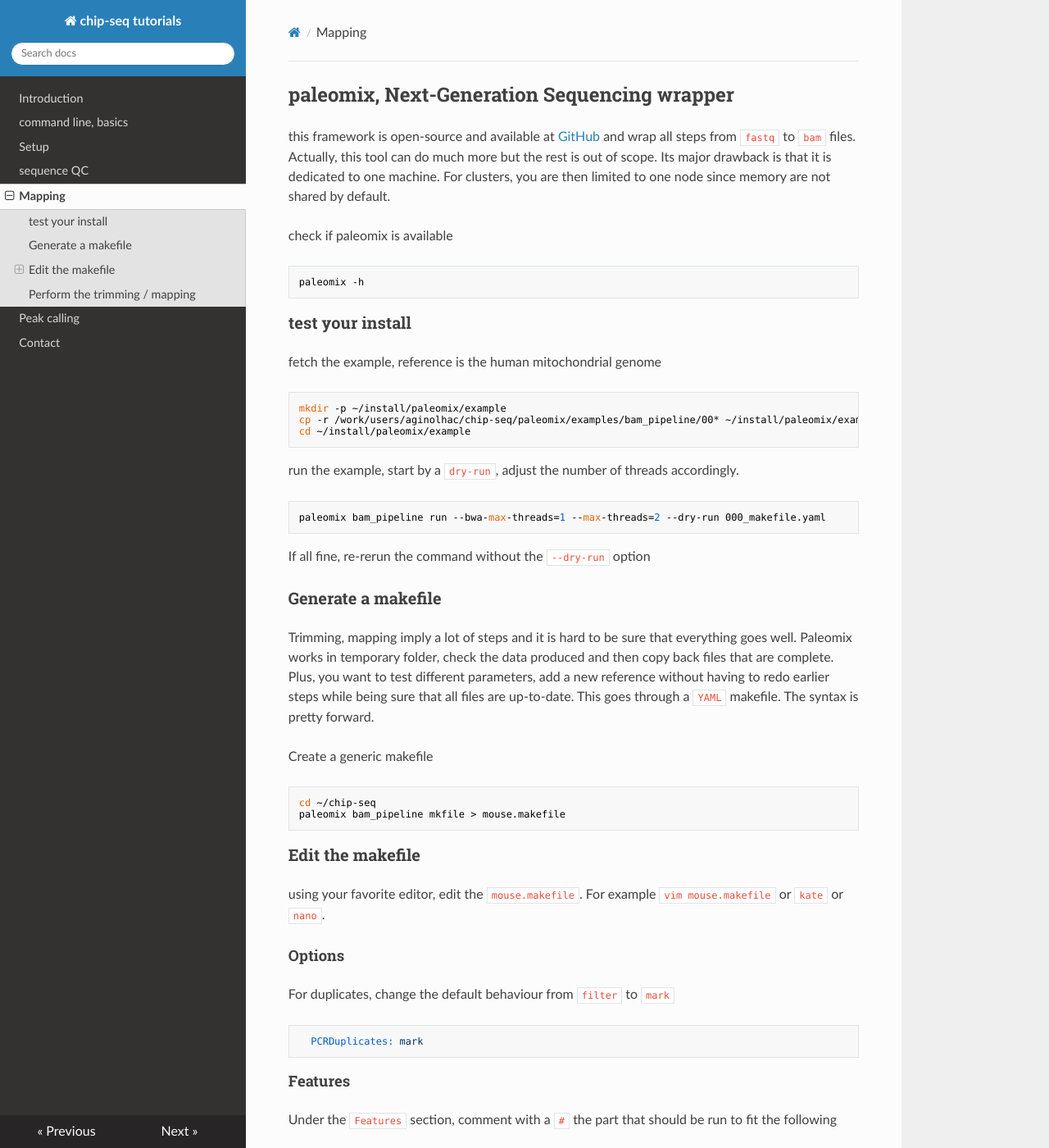
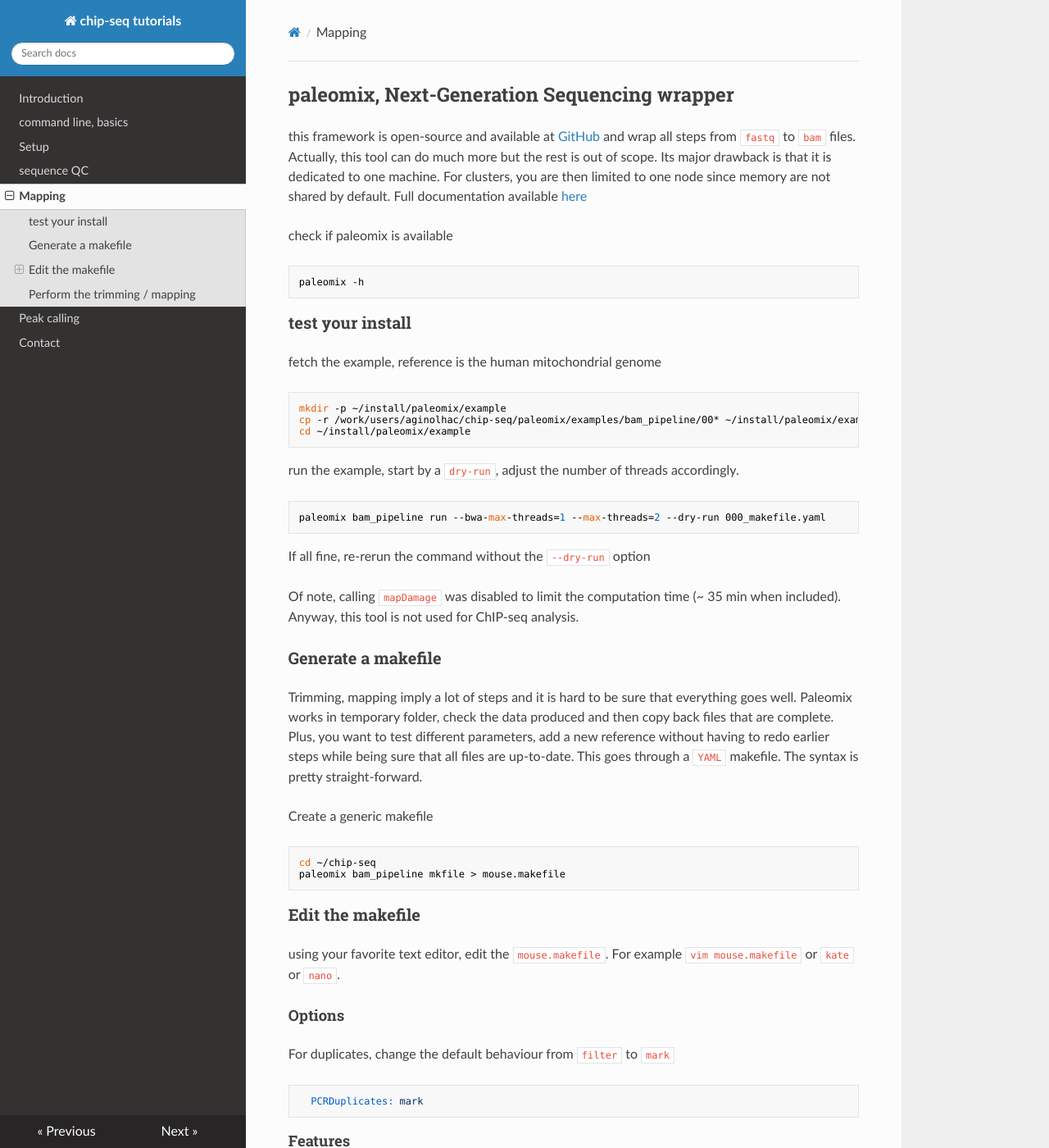
Before and after one commit to ginolhac/chip-seq, an MkDocs documentation site: the page built from docs/mapping.md, in a window 1280 px wide and 1400 px high. Shown: the whole window at 82% size. Built offline with MkDocs 1.6.1, drawn with Linux system fonts in a browser that asks for light colours; nearby versions of some CDN libraries; old or Windows-style settings are respelled for this version of MkDocs.

````diff
--- a/docs/mapping.md
+++ b/docs/mapping.md
@@ -1,6 +1,11 @@
 ## paleomix, Next-Generation Sequencing wrapper
 
-this framework is open-source and available at [GitHub](https://github.com/MikkelSchubert/paleomix) and wrap all steps from `fastq` to `bam` files. Actually, this tool can do much more but the rest is out of scope. Its major drawback is that it is dedicated to one machine. For clusters, you are then limited to one node since memory are not shared by default.
+this framework is open-source and available at [GitHub](https://github.com/MikkelSchubert/paleomix) and
+wrap all steps from `fastq` to `bam` files.
+Actually, this tool can do much more but the rest is out of scope.
+Its major drawback is that it is dedicated to one machine. For clusters, you are then limited to one node since memory are not shared by default.
+Full documentation available [here](http://paleomix.readthedocs.io/en/latest/)
+
 
 check if paleomix is available
 ```
@@ -22,9 +27,15 @@
 
 If all fine, re-rerun the command without the `--dry-run` option
 
+Of note, calling `mapDamage` was disabled to limit the computation time (~ 35 min when included).
+Anyway, this tool is not used for ChIP-seq analysis.
+
 ### Generate a makefile
 
-Trimming, mapping imply a lot of steps and it is hard to be sure that everything goes well. Paleomix works in temporary folder, check the data produced and then copy back files that are complete. Plus, you want to test different parameters, add a new reference without having to redo earlier steps while being sure that all files are up-to-date. This goes through a `YAML` makefile. The syntax is pretty forward.
+Trimming, mapping imply a lot of steps and it is hard to be sure that everything goes well.
+Paleomix works in temporary folder, check the data produced and then copy back files that are complete.
+Plus, you want to test different parameters, add a new reference without having to redo earlier steps while being sure that all files are up-to-date.
+This goes through a `YAML` makefile. The syntax is pretty straight-forward.
 
 Create a generic makefile
 ```
@@ -34,7 +45,7 @@
 
 ### Edit the makefile
 
-using your favorite editor, edit the `mouse.makefile`. For example `vim mouse.makefile` or `kate` or `nano`.
+using your favorite text editor, edit the `mouse.makefile`. For example `vim mouse.makefile` or `kate` or `nano`.
 
 #### Options
 
````
Also changed, not shown: docs/index.md (+1 -1 lines), docs/install.md (+9 -12 lines), install.md (added, +88 -0 lines).
